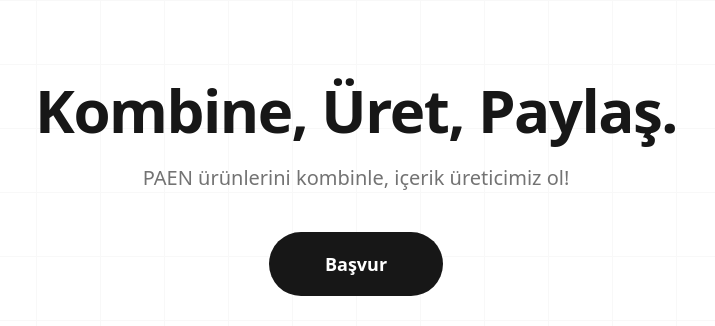
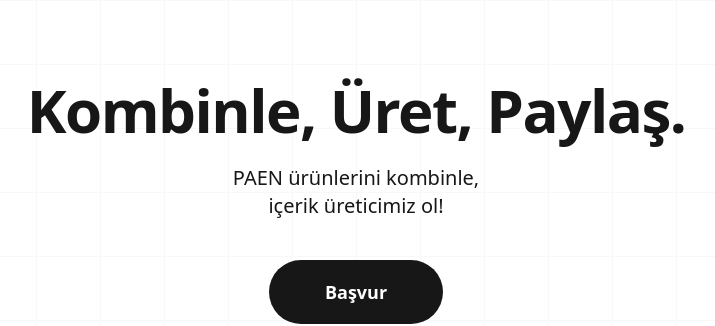
Before and after one commit to ennstekin/paen-creator, a Next.js app: page / in a window 1280 px wide. Shown: the top 326 px of the page, without its empty margins (284-999 px from the left). Built offline with nearby package versions, Linux system fonts and the light colour scheme.

Commit message:
fix: hero text updates

```diff
--- a/src/components/landing/hero-section.tsx
+++ b/src/components/landing/hero-section.tsx
@@ -6,12 +6,12 @@
       <div className="relative max-w-5xl mx-auto px-5 sm:px-6 pt-14 sm:pt-20 pb-16 sm:pb-24 text-center">
         {/* Heading */}
         <h1 className="text-3xl sm:text-5xl md:text-6xl font-bold tracking-tight text-neutral-900 leading-[1.15]">
-          Kombine, Üret, Paylaş.
+          Kombinle, Üret, Paylaş.
         </h1>
 
         {/* Subheading */}
-        <p className="mt-4 sm:mt-6 text-base sm:text-xl text-neutral-500 max-w-xl mx-auto leading-relaxed px-2">
-          PAEN ürünlerini kombinle, içerik üreticimiz ol!
+        <p className="mt-4 sm:mt-6 text-base sm:text-xl text-neutral-900 max-w-xl mx-auto leading-relaxed px-2">
+          PAEN ürünlerini kombinle,<br />içerik üreticimiz ol!
         </p>
 
         {/* CTA */}
```
